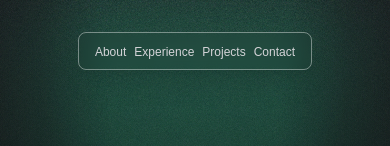
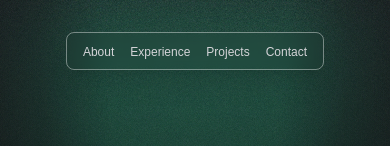
Before and after one commit to Prateek32177/portfolio, a Next.js app: page / in a window 390 px wide. Shown: the top 146 px of the page. Built offline with nearby package versions, Linux system fonts and the light colour scheme.

Commit message:
portfolio fix

```diff
--- a/src/components/home/Home.tsx
+++ b/src/components/home/Home.tsx
@@ -138,7 +138,7 @@ export function HomeComponent({
       {/* Navbar */}
       <div className="relative w-full">
         <motion.nav
-          className={`border-[0.5px] border-white/40 flex max-w-fit top-8 md:top-10 inset-x-0 mx-auto backdrop-blur-sm shadow-xl text-zinc-200 z-[5000] py-2 md:py-4 px-4 md:px-10 gap-2 md:gap-4 items-center justify-center rounded-lg fixed`}
+          className={`border-[0.5px] border-white/40 flex max-w-fit top-8 md:top-10 inset-x-0 mx-auto backdrop-blur-sm shadow-xl text-zinc-200 z-[5000] py-2 md:py-4 px-4 md:px-10 gap-4 md:gap-4 items-center justify-center rounded-lg fixed`}
           initial={{ y: -100 }}
           animate={{ y: 0 }}
           transition={{ type: "spring", stiffness: 100 }}
```
